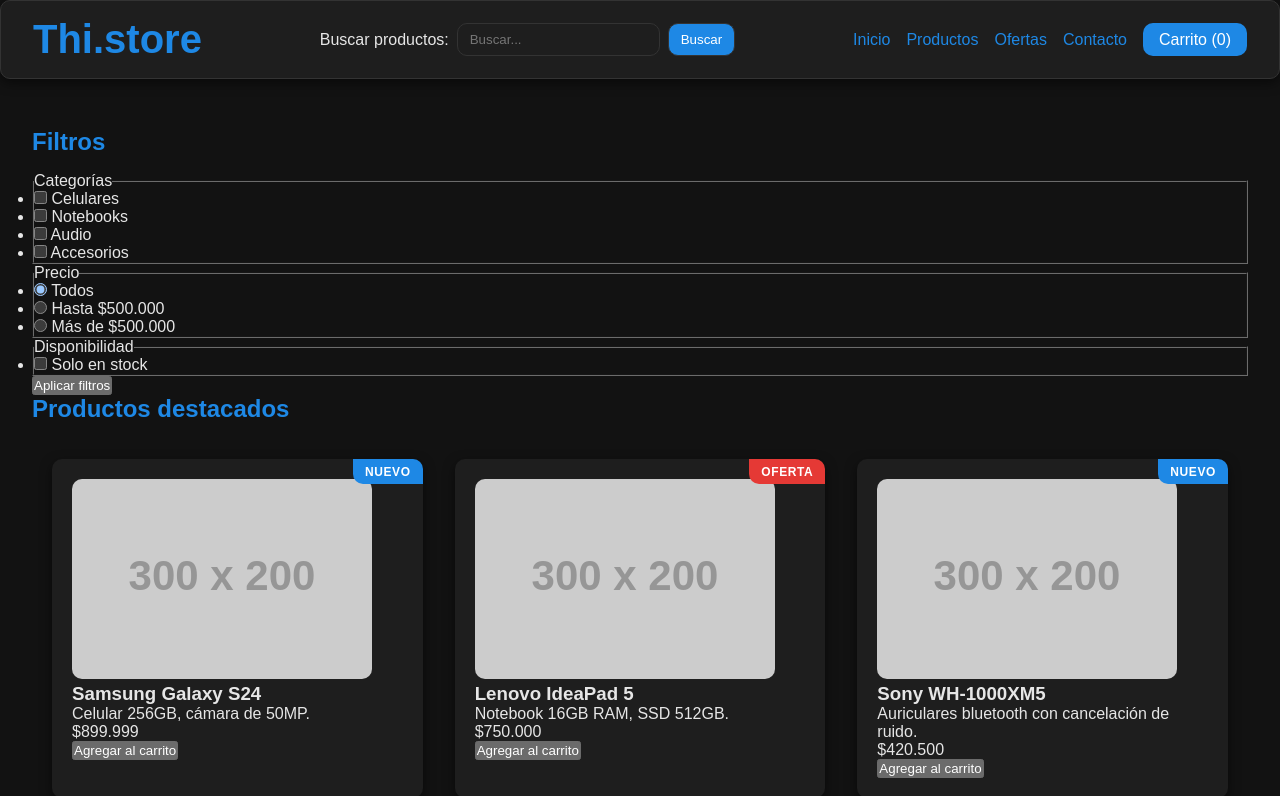
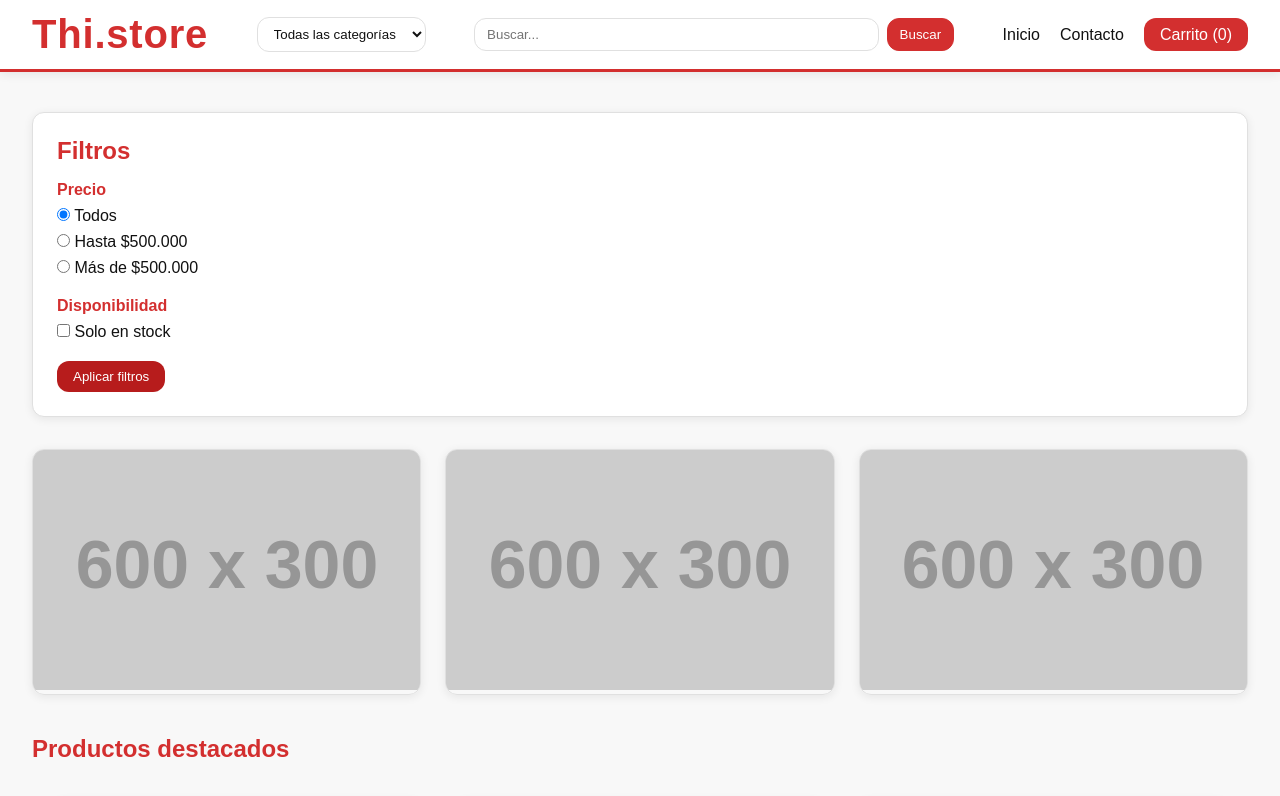
Before and after one commit to thiagoguisado-art/app-web-cliente-thiago-guisado, a plain HTML site: page index.html in a window 1280 px wide. Shown: the top 796 px of the page. Drawn offline with Linux system fonts and the light colour scheme; placeholder pictures from the web are drawn by us.

Commit message:
Rediseño visual: paleta negro y rojo

```diff
--- a/index.html
+++ b/index.html
@@ -13,17 +13,27 @@
             <h1>Thi.store</h1>
         </a>
 
+        <form class="selector-categoria" action="#" method="get">
+            <label for="selector-categoria" class="visually-hidden">Filtrar por categoría:</label>
+            <select id="selector-categoria" name="categoria">
+                <option value="">Todas las categorías</option>
+                <option value="celulares">Celulares</option>
+                <option value="notebooks">Notebooks</option>
+                <option value="audio">Audio</option>
+                <option value="accesorios">Accesorios</option>
+            </select>
+        </form>
+
         <form role="search" action="#" method="get" class="buscador">
-            <label for="buscar-producto">Buscar productos:</label>
+            <label for="buscar-producto" class="visually-hidden">Buscar productos:</label>
             <input type="search" id="buscar-producto" name="q" placeholder="Buscar...">
             <button type="submit">Buscar</button>
         </form>
+
         <nav aria-label="Navegación principal">
             <ul>
                 <li><a href="index.html">Inicio</a></li>
-                <li><a href="#">Productos</a></li>
-                <li><a href="#">Ofertas</a></li>
-                <li><a href="#">Contacto</a></li>
+                <li><a href="#contacto">Contacto</a></li>
                 <li>
                     <a href="#" class="carrito">Carrito (<span id="contador-carrito">0</span>)</a>
                 </li>
@@ -36,28 +46,6 @@
             <h2>Filtros</h2>
 
             <form action="#" method="get">
-                <fieldset>
-                    <legend>Categorías</legend>
-                    <ul>
-                        <li>
-                            <input type="checkbox" id="cat-celulares" name="categoria" value="celulares">
-                            <label for="cat-celulares">Celulares</label>
-                        </li>
-                        <li>
-                            <input type="checkbox" id="cat-notebooks" name="categoria" value="notebooks">
-                            <label for="cat-notebooks">Notebooks</label>
-                        </li>
-                        <li>
-                            <input type="checkbox" id="cat-audio" name="categoria" value="audio">
-                            <label for="cat-audio">Audio</label>
-                        </li>
-                        <li>
-                            <input type="checkbox" id="cat-accesorios" name="categoria" value="accesorios">
-                            <label for="cat-accesorios">Accesorios</label>
-                        </li>
-                    </ul>
-                </fieldset>
-
                 <fieldset>
                     <legend>Precio</legend>
                     <ul>
@@ -89,6 +77,20 @@
                 <button type="submit">Aplicar filtros</button>
             </form>
         </aside>
+
+        <section class="banner-hero" aria-label="Destacados de la tienda">
+            <div class="banner-hero__fila">
+                <figure>
+                    <img src="https://placehold.co/600x300" alt="Destaque del celular Samsung Galaxy S24" width="600" height="300">
+                </figure>
+                <figure>
+                    <img src="https://placehold.co/600x300" alt="Destaque del notebook Lenovo IdeaPad 5" width="600" height="300">
+                </figure>
+                <figure>
+                    <img src="https://placehold.co/600x300" alt="Destaque de los auriculares Sony WH-1000XM5" width="600" height="300">
+                </figure>
+            </div>
+        </section>
 
         <section class="productos-destacados" aria-labelledby="titulo-destacados">
             <h2 id="titulo-destacados">Productos destacados</h2>
@@ -140,7 +142,7 @@
             </div>
         </section>
 
-        <section class="formulario-contacto" aria-labelledby="titulo-contacto">
+        <section class="formulario-contacto" id="contacto" aria-labelledby="titulo-contacto">
             <h2 id="titulo-contacto">Contacto</h2>
 
             <form action="#" method="post">
--- a/styles.css
+++ b/styles.css
@@ -1,13 +1,15 @@
 :root {
-    color-scheme: dark;
-    --color-primario: #1e88e5;
-    --color-fondo: #121212;
-    --color-superficie: #1e1e1e;
-    --color-texto: #e6e6e6;
-    --color-fondo-dark: #0b0b0b;
-    --radio-borde: 10px;
-    --sombra: 0 4px 12px rgba(0, 0, 0, 0.5);
-    --color-borde: #333333;
+    color-scheme: light;
+    --color-rojo: #d32f2f;
+    --color-rojo-oscuro: #b71c1c;
+    --color-rojo-claro: #ef5350;
+    --color-fondo: #f8f8f8;
+    --color-superficie: #ffffff;
+    --color-texto: #111111;
+    --color-texto-suave: #6b7280;
+    --color-borde: #e0e0e0;
+    --radio-borde: 12px;
+    --sombra: 0 2px 10px rgba(0, 0, 0, 0.08);
 }
 
 * {
@@ -23,7 +25,7 @@
 }
 
 a {
-    color: var(--color-primario);
+    color: var(--color-rojo);
 }
 
 img,
@@ -33,10 +35,23 @@
     border-radius: var(--radio-borde);
 }
 
-.encabezado,
+.visually-hidden {
+    position: absolute;
+    width: 1px;
+    height: 1px;
+    padding: 0;
+    margin: -1px;
+    overflow: hidden;
+    clip: rect(0 0 0 0);
+    white-space: nowrap;
+    border: 0;
+}
+
 .tarjeta-producto,
 .formulario-contacto,
-.pie-pagina {
+.pie-pagina,
+.filtros,
+.banner-hero__fila figure {
     box-shadow: var(--sombra);
     border-radius: var(--radio-borde);
 }
@@ -47,73 +62,47 @@
     left: 0;
     right: 0;
     z-index: 100;
-    padding: 1rem 2rem;
-    background-color: var(--color-superficie);
-    color: var(--color-texto);
-    font-family: inherit;
     display: flex;
     flex-wrap: wrap;
     align-items: center;
     justify-content: space-between;
     gap: 1rem;
-    border: 1px solid var(--color-borde);
+    padding: 0.75rem 2rem;
+    background-color: var(--color-superficie);
+    color: var(--color-texto);
+    box-shadow: var(--sombra);
+    border-bottom: 3px solid var(--color-rojo);
 }
 
 .encabezado .logo {
-    color: var(--color-primario);
     text-decoration: none;
     font-size: 1.25rem;
 }
 
-nav ul {
-    list-style: none;
-    display: flex;
-    flex-wrap: wrap;
-    gap: 1rem;
-    padding: 0;
+.encabezado .logo h1 {
+    color: var(--color-rojo);
+    letter-spacing: 0.02em;
 }
 
-nav li {
-    padding: 0.25rem 0;
+.selector-categoria select {
+    padding: 0.5rem 0.75rem;
+    border: 1px solid var(--color-borde);
+    border-radius: var(--radio-borde);
+    background-color: var(--color-superficie);
+    color: var(--color-texto);
+    font-family: inherit;
+    cursor: pointer;
 }
 
-nav ul li a {
-    position: relative;
-    text-decoration: none;
-    padding-bottom: 0.25rem;
-}
-
-nav ul li a:not(.carrito)::after {
-    content: "";
-    position: absolute;
-    left: 0;
-    bottom: 0;
-    width: 100%;
-    height: 2px;
-    background-color: var(--color-primario);
-    transform: scaleX(0);
-    transform-origin: left;
-    transition: transform 0.25s ease;
-}
-
-nav ul li a:not(.carrito):hover::after {
-    transform: scaleX(1);
-}
-
-nav ul li:last-child {
-    margin-left: auto;
-}
-
-.carrito {
-    background-color: var(--color-primario);
-    color: #ffffff;
-    padding: 0.5rem 1rem;
-    border-radius: var(--radio-borde);
-    text-decoration: none;
-    white-space: nowrap;
+.selector-categoria select:focus,
+.buscador input:focus {
+    outline: 2px solid var(--color-rojo);
+    outline-offset: 1px;
 }
 
 .buscador {
+    flex: 1 1 auto;
+    max-width: 480px;
     display: flex;
     align-items: center;
     gap: 0.5rem;
@@ -129,20 +118,147 @@
     background-color: var(--color-superficie);
 }
 
+.buscador input {
+    flex: 1;
+    min-width: 0;
+}
+
 .buscador button {
-    background-color: var(--color-primario);
+    background-color: var(--color-rojo);
+    border-color: var(--color-rojo);
     color: #ffffff;
     cursor: pointer;
+    transition: background-color 0.25s ease;
+}
+
+.buscador button:hover {
+    background-color: var(--color-rojo-oscuro);
+}
+
+nav ul {
+    list-style: none;
+    display: flex;
+    flex-wrap: wrap;
+    align-items: center;
+    gap: 1.25rem;
+    padding: 0;
+}
+
+nav ul li a:not(.carrito) {
+    position: relative;
+    color: var(--color-texto);
+    text-decoration: none;
+    padding-bottom: 0.25rem;
+}
+
+nav ul li a:not(.carrito)::after {
+    content: "";
+    position: absolute;
+    left: 0;
+    bottom: 0;
+    width: 100%;
+    height: 2px;
+    background-color: var(--color-rojo);
+    transform: scaleX(0);
+    transform-origin: left;
+    transition: transform 0.25s ease;
+}
+
+nav ul li a:not(.carrito):hover::after {
+    transform: scaleX(1);
+}
+
+.carrito {
+    background-color: var(--color-rojo);
+    color: #ffffff;
+    padding: 0.5rem 1rem;
+    border-radius: var(--radio-borde);
+    text-decoration: none;
+    white-space: nowrap;
+    transition: background-color 0.25s ease;
+}
+
+.carrito:hover {
+    background-color: var(--color-rojo-oscuro);
 }
 
 main {
-    padding: 8rem 2rem 2rem;
-    color: var(--color-texto);
+    padding: 7rem 2rem 2rem;
 }
 
 main h2 {
-    color: var(--color-primario);
+    color: var(--color-rojo);
     margin-bottom: 1rem;
+}
+
+.banner-hero {
+    margin-bottom: 2.5rem;
+}
+
+.banner-hero__fila {
+    display: grid;
+    grid-template-columns: 1fr;
+    gap: 1.5rem;
+}
+
+.banner-hero__fila figure {
+    margin: 0;
+    overflow: hidden;
+    border: 1px solid var(--color-borde);
+}
+
+.banner-hero__fila img {
+    width: 100%;
+    height: 240px;
+    object-fit: cover;
+    border-radius: 0;
+}
+
+@media (min-width: 768px) {
+    .banner-hero__fila {
+        grid-template-columns: repeat(3, 1fr);
+    }
+}
+
+.filtros {
+    background-color: var(--color-superficie);
+    padding: 1.5rem;
+    border: 1px solid var(--color-borde);
+    margin-bottom: 2rem;
+}
+
+.filtros fieldset {
+    border: none;
+    margin-bottom: 1.25rem;
+    padding: 0;
+}
+
+.filtros legend {
+    font-weight: bold;
+    color: var(--color-rojo);
+    margin-bottom: 0.5rem;
+}
+
+.filtros ul {
+    list-style: none;
+    display: grid;
+    gap: 0.5rem;
+    padding: 0;
+}
+
+.filtros button[type="submit"] {
+    padding: 0.5rem 1rem;
+    border: none;
+    border-radius: var(--radio-borde);
+    background-color: var(--color-rojo-oscuro);
+    color: #ffffff;
+    font-family: inherit;
+    cursor: pointer;
+    transition: background-color 0.25s ease;
+}
+
+.filtros button[type="submit"]:hover {
+    background-color: #991b1b;
 }
 
 .grilla-productos {
@@ -154,14 +270,62 @@
 
 .tarjeta-producto {
     position: relative;
+    display: flex;
+    flex-direction: column;
     background-color: var(--color-superficie);
-    padding: 1.25rem;
-    transition: transform 0.25s ease, box-shadow 0.25s ease;
+    border: 1px solid var(--color-rojo);
+    overflow: hidden;
+    transition: transform 0.25s ease, box-shadow 0.25s ease, border-color 0.25s ease;
 }
 
 .tarjeta-producto:hover {
     transform: translateY(-6px);
-    box-shadow: 0 12px 24px rgba(0, 0, 0, 0.5);
+    box-shadow: 0 12px 24px rgba(0, 0, 0, 0.2);
+    border-color: var(--color-rojo-oscuro);
+}
+
+.tarjeta-producto figure {
+    margin: 0;
+}
+
+.tarjeta-producto img {
+    width: 100%;
+    border-radius: 0;
+}
+
+.tarjeta-producto h3 {
+    font-weight: bold;
+    font-size: 1.1rem;
+    padding: 1rem 1.25rem 0;
+}
+
+.tarjeta-producto p:not(.precio) {
+    padding: 0.5rem 1.25rem 0;
+    color: var(--color-texto-suave);
+}
+
+.tarjeta-producto .precio {
+    padding: 0.75rem 1.25rem;
+    color: var(--color-rojo);
+    font-size: 1.5rem;
+    font-weight: bold;
+}
+
+.tarjeta-producto button {
+    margin-top: auto;
+    width: 100%;
+    padding: 0.85rem 1rem;
+    border: none;
+    background-color: var(--color-rojo-oscuro);
+    color: #ffffff;
+    font-family: inherit;
+    font-weight: bold;
+    cursor: pointer;
+    transition: background-color 0.25s ease;
+}
+
+.tarjeta-producto button:hover {
+    background-color: #991b1b;
 }
 
 @keyframes aparecer {
@@ -177,7 +341,7 @@
 }
 
 .grilla-productos .tarjeta-producto {
-    animation: aparecer 0.5s ease both;
+    animation: aparecer 0.5s ease backwards;
 }
 
 .grilla-productos .tarjeta-producto:nth-child(2) {
@@ -196,7 +360,7 @@
     position: absolute;
     top: 0;
     right: 0;
-    background-color: var(--color-primario);
+    background-color: var(--color-rojo);
     color: #ffffff;
     padding: 0.35rem 0.75rem;
     border-radius: 0 var(--radio-borde) 0 var(--radio-borde);
@@ -207,7 +371,7 @@
 }
 
 .badge--oferta {
-    background-color: #e53935;
+    background-color: var(--color-texto);
 }
 
 @media (min-width: 768px) {
@@ -222,19 +386,63 @@
     }
 }
 
+.formulario-contacto {
+    background-color: var(--color-superficie);
+    padding: 2rem;
+    border: 1px solid var(--color-borde);
+    margin-top: 3rem;
+}
+
+.formulario-contacto form {
+    display: grid;
+    gap: 1rem;
+}
+
+.formulario-contacto label {
+    font-weight: bold;
+}
+
+.formulario-contacto input,
+.formulario-contacto select,
+.formulario-contacto textarea {
+    width: 100%;
+    padding: 0.5rem 0.75rem;
+    border: 1px solid var(--color-borde);
+    border-radius: var(--radio-borde);
+    font-family: inherit;
+    color: var(--color-texto);
+    background-color: var(--color-superficie);
+}
+
+.formulario-contacto button[type="submit"] {
+    justify-self: start;
+    padding: 0.6rem 1.5rem;
+    border: none;
+    border-radius: var(--radio-borde);
+    background-color: var(--color-rojo-oscuro);
+    color: #ffffff;
+    font-family: inherit;
+    font-weight: bold;
+    cursor: pointer;
+    transition: background-color 0.25s ease;
+}
+
+.formulario-contacto button[type="submit"]:hover {
+    background-color: #991b1b;
+}
+
 .pie-pagina {
     padding: 2rem;
-    background-color: var(--color-fondo-dark);
+    background-color: #111111;
     color: #ffffff;
     display: flex;
     flex-wrap: wrap;
     gap: 2rem;
     justify-content: space-between;
-    border: 1px solid var(--color-borde);
 }
 
 .pie-pagina h2 {
-    color: var(--color-primario);
+    color: var(--color-rojo-claro);
     margin-bottom: 0.75rem;
 }
 
```
